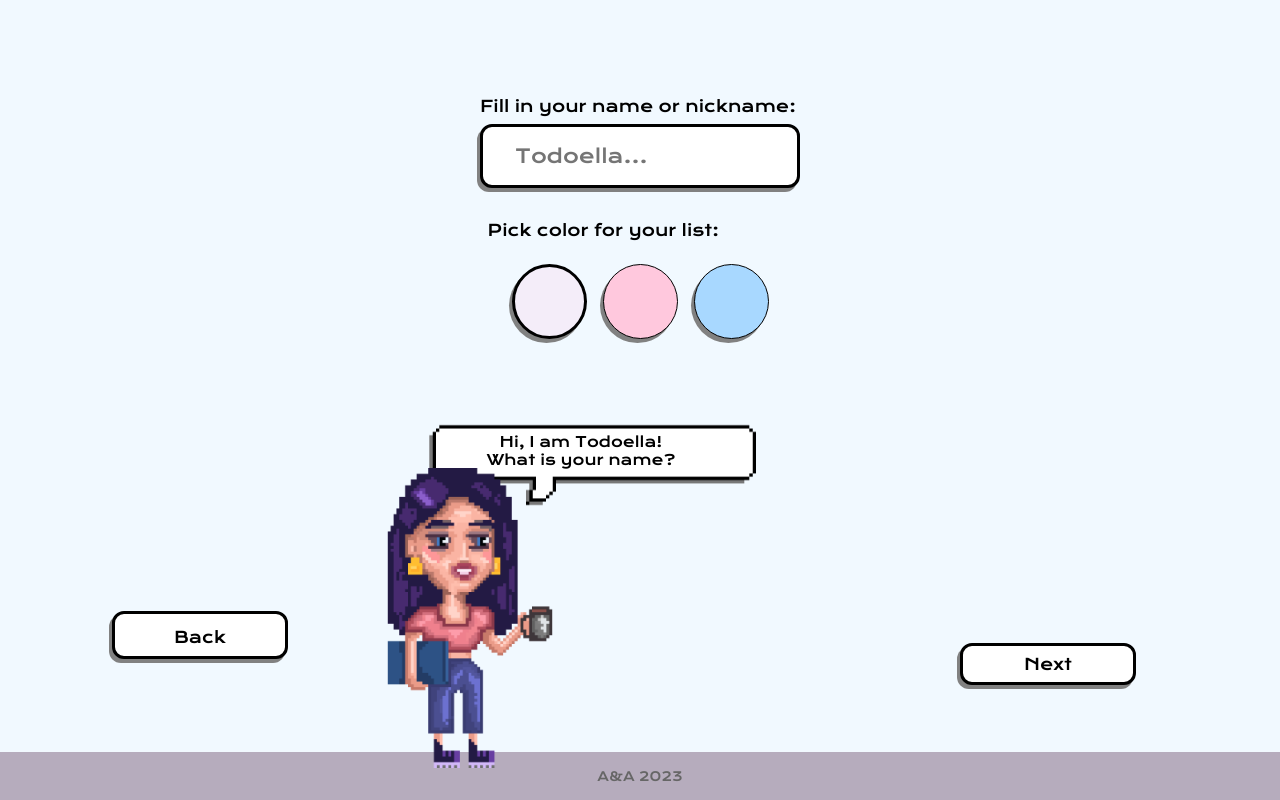
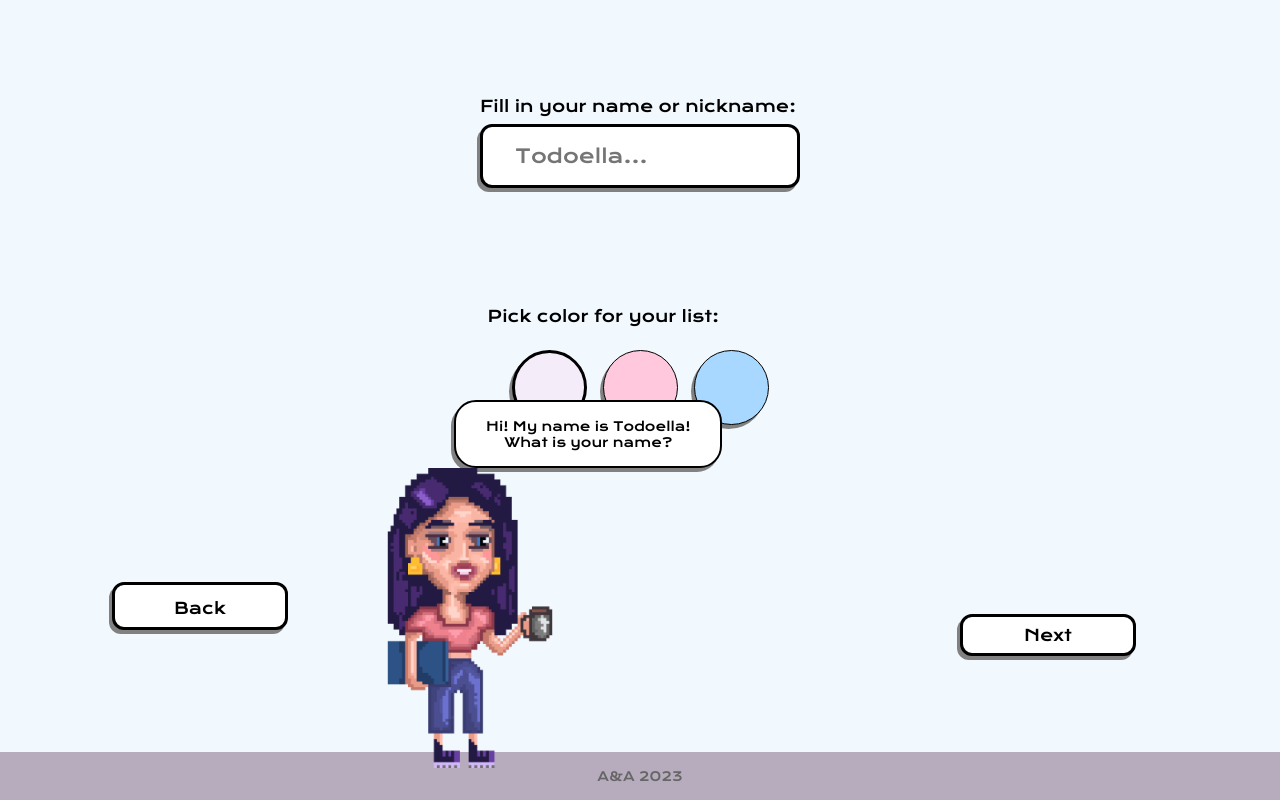
Before and after one commit to EndziTheNoob/taskmate, a Next.js app: page /setting in a window 1280 px wide. Built offline with nearby package versions, Linux system fonts and the light colour scheme; no server answers.

Commit message:
uprava animovane bubliny

```diff
--- a/src/pages/setting.js
+++ b/src/pages/setting.js
@@ -9,8 +9,21 @@ import {
   ButtonStyled,
 } from '../styles/Setting';
 import ButtonStyle from '@/components/Link';
+import { useState, useEffect } from 'react';
+import {
+  BubbleContainer,
+  BubbleContent,
+} from '@/components/CharacterBubble/styled';
 
 export default function Setting() {
+  const [showBubble, setShowBubble] = useState(false);
+
+  useEffect(() => {
+    setTimeout(() => {
+      setShowBubble(true);
+    }, 2000);
+  }, []);
+
   return (
     <>
       <Head>
@@ -18,7 +31,7 @@ export default function Setting() {
       </Head>
       <SettingContainer>
         <NameForm id="nameForm" />
-        <BubbleSetting>
+        {/* <BubbleSetting>
           <BubbleImage src="/img/bublina.png" alt="bublina" />
           <span
             style={{
@@ -32,7 +45,19 @@ export default function Setting() {
           >
             Hi, I am Todoella! What is your name?
           </span>
-        </BubbleSetting>
+        </BubbleSetting> */}
+        <BubbleContainer
+          onChange={() => showBubble}
+          style={{
+            position: 'absolute',
+            top: '50%',
+            left: '33%',
+          }}
+        >
+          <BubbleContent>
+            <p>Hi! My name is Todoella! What is your name?</p>
+          </BubbleContent>
+        </BubbleContainer>
         <TaskmateSetting
           src="/img/Taskmate_Mrk.gif"
           alt="taskmate2"
```
Also changed, not shown: src/components/Character/index.js (+6 -6 lines).
